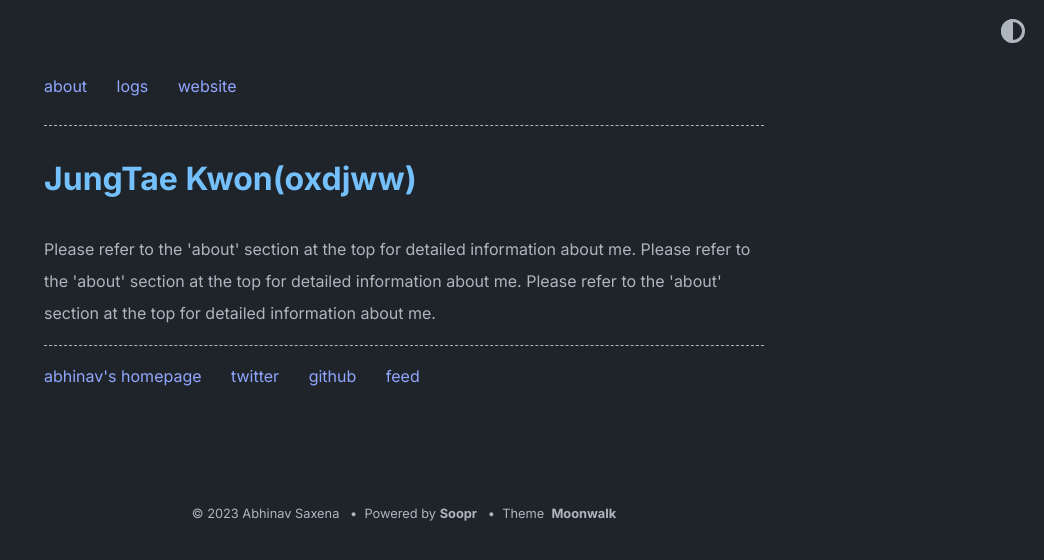
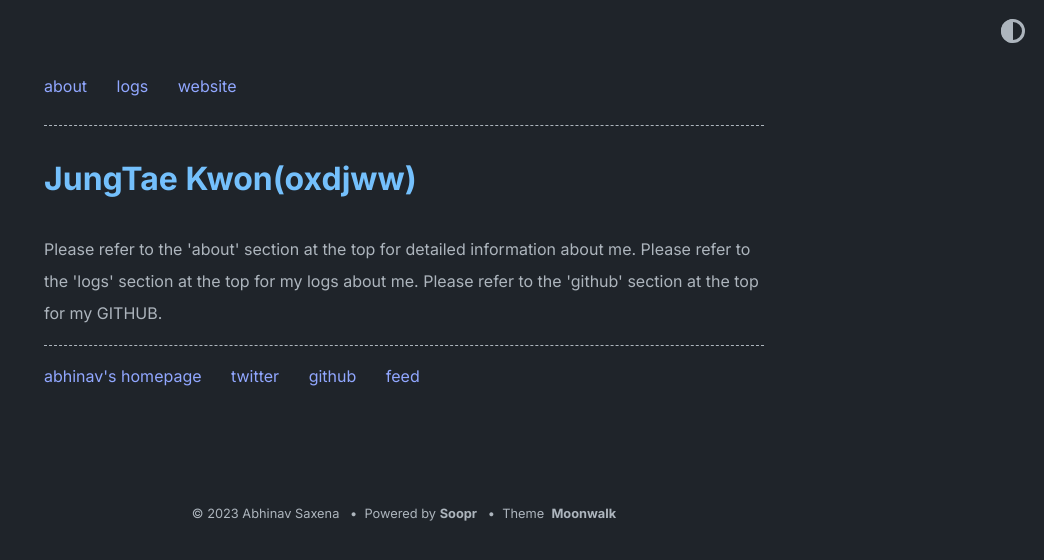
Before and after one commit to oxdjww/oxdjww.github.io, a Jekyll site: the page built from index.md, in a window 1280 px wide. Shown: the top 560 px of the page, without its empty margins (236-1280 px from the left). Built offline with Jekyll 4.4.1, drawn with Linux system fonts in a browser that asks for light colours.

Commit message:
update descriptions

```diff
--- a/_config.yml
+++ b/_config.yml
@@ -3,8 +3,8 @@ author: Abhinav Saxena
 url: https://www.abhinavsaxena.com/moonwalk # root address of the site
 description: | # description of the site (multiple lines allowed)
   Please refer to the 'about' section at the top for detailed information about me.
-  Please refer to the 'about' section at the top for detailed information about me.
-  Please refer to the 'about' section at the top for detailed information about me.
+  Please refer to the 'logs' section at the top for my logs about me.
+  Please refer to the 'github' section at the top for my GITHUB.
 
 
 permalink: /:slug
```
